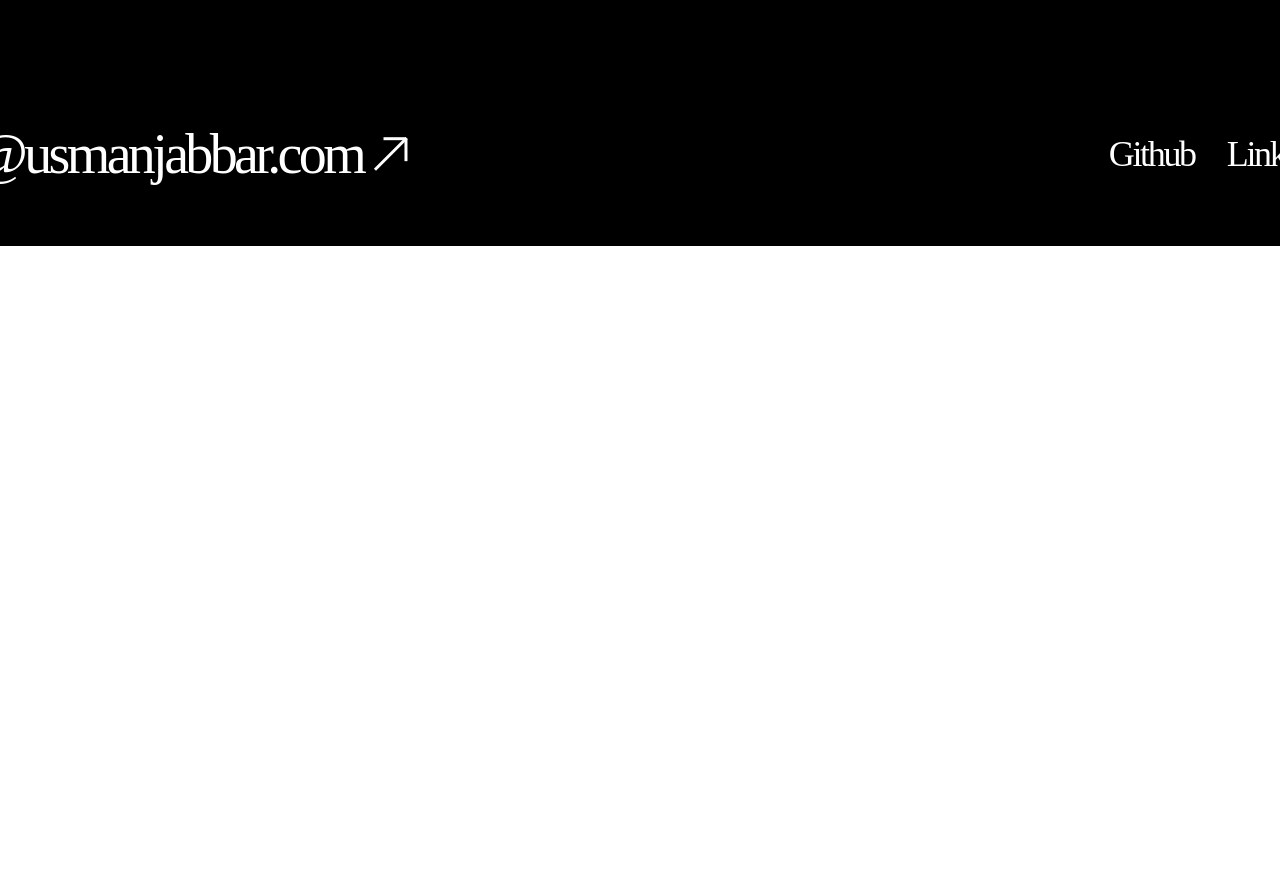
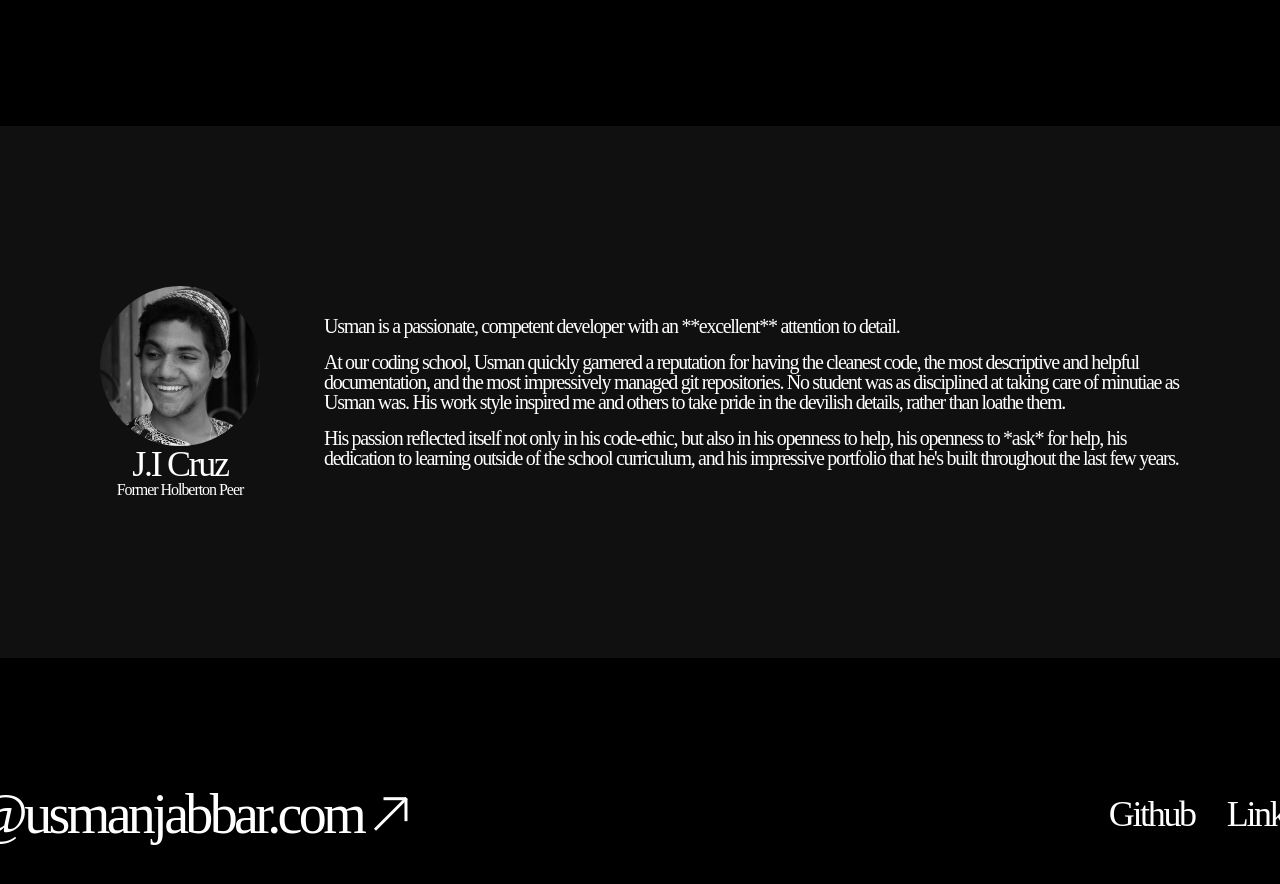
Before and after one commit to razinrayees/usmanjabbar.com, a React (Create React App) app: page / in a window 1280 px wide. Shown: the part 3209-4093 px from the top of the page. Before the commit the page ends 3455 px from the top, so only its background shows below. Built offline with nearby package versions, Linux system fonts and the light colour scheme.

Commit message:
add reviews section

```diff
--- a/src/App/App.tsx
+++ b/src/App/App.tsx
@@ -11,7 +11,7 @@ import infoIcon from '../assets/images/info-icon.svg';
 import holbertonUsman from '../assets/images/holberton-usman.jpg';
 import setup from '../assets/images/setup.jpg';
 import newTabIcon from '../assets/images/new-tab.svg';
-
+import holbertonJI from '../assets/images/ji.jpg';
 
 const App = () => {
   const [
@@ -130,6 +130,22 @@ const App = () => {
 
         </div>
       </FullWidthSection>
+      <FullWidthSection sectionId="testimonials" isBordered={true} isDarkMode={isDarkMode}>
+        <div style={{ backgroundColor: '#101010', height: '100%', display: 'flex', padding: '8rem', borderRadius: '1rem' }}>
+          <div style={{ display: 'flex', flexDirection: 'column', alignItems: 'center', margin: '2rem' }}>
+            <CoverImage height='10rem' width="10rem" imageUrl={holbertonJI} borderRadius='100rem' />
+            <h3>J.I Cruz</h3>
+            <h6>Former Holberton Peer</h6>
+          </div>
+          <div style={{ margin: '2rem', display: 'flex', flexDirection: 'column', justifyContent: 'center' }}>
+            <h5>Usman is a passionate, competent developer with an **excellent** attention to detail.</h5>
+            <br />
+            <h5>At our coding school, Usman quickly garnered a reputation for having the cleanest code, the most descriptive and helpful documentation, and the most impressively managed git repositories. No student was as disciplined at taking care of minutiae as Usman was. His work style inspired me and others to take pride in the devilish details, rather than loathe them.</h5>
+            <br />
+            <h5>His passion reflected itself not only in his code-ethic, but also in his openness to help, his openness to *ask* for help, his dedication to learning outside of the school curriculum, and his impressive portfolio that he's built throughout the last few years.</h5>
+          </div>
+        </div>
+      </FullWidthSection>
       <FullWidthSection sectionId='footer' isBordered={true} isDarkMode={isDarkMode}>
         <footer>
           <div style={{ display: 'flex' }}>
@@ -138,10 +154,10 @@ const App = () => {
               <img height={'100%'} src={newTabIcon}></img>
             </a>
             <div style={{ display: 'flex', marginTop: 'auto', marginBottom: 'auto', marginLeft: 'auto'}}>
-              <a target="_blank" href="https://github.com/UsmanAJabbar" style={{ marginRight: '2rem'}}>
+              <a target="_blank" rel="noreferrer" href="https://github.com/UsmanAJabbar" style={{ marginRight: '2rem'}}>
                 <h3>Github</h3>
               </a>
-              <a target="_blank" href="https://www.linkedin.com/in/usman-abdul-jabbar/">
+              <a target="_blank" rel="noreferrer" href="https://www.linkedin.com/in/usman-abdul-jabbar/">
                 <h3>LinkedIn</h3>
               </a>
             </div>
--- a/src/CoverImage/CoverImage.tsx
+++ b/src/CoverImage/CoverImage.tsx
@@ -47,7 +47,7 @@ const CoverImage = ({
         backgroundImage: `url(${imageUrl})`,
         backgroundPosition: 'center',
         backgroundSize: 'cover',
-        height: height ? 'calc(100% - 3.25rem)' : '100%',
+        height: height && caption ? 'calc(100% - 3.25rem)' : height || '100%',
         width: '100%',
         ...outlineConfig,
         ...borderConfig
```
Also changed, not shown: src/assets/images/ji.jpg (added).
